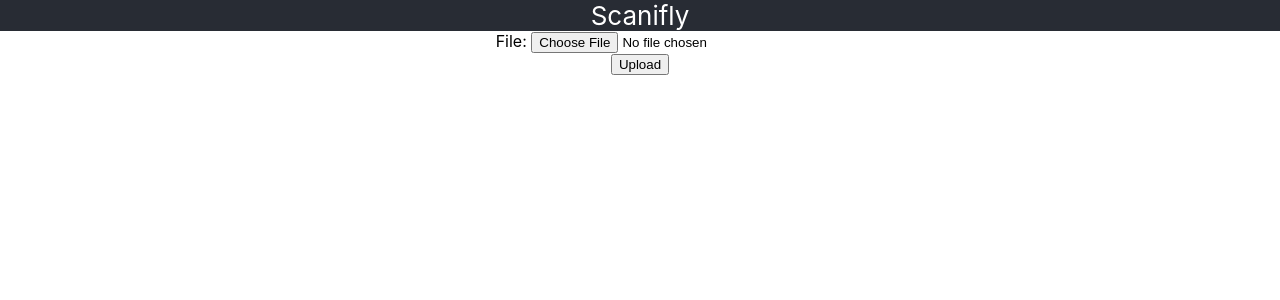
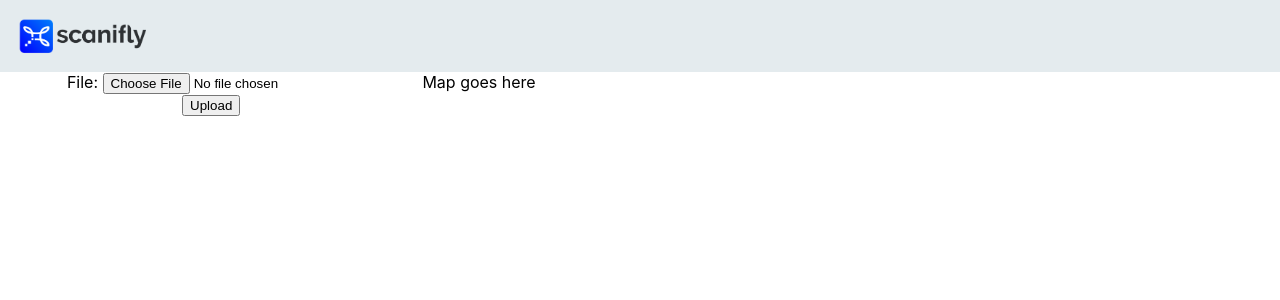
Before and after one commit to haddigan/scanifly, a React (Create React App) app in the folder client/: page / in a window 1280 px wide. Shown: the top 300 px of the page. Built offline with nearby package versions, Linux system fonts and the light colour scheme.

Commit message:
refactor page layout

```diff
--- a/client/src/App.css
+++ b/client/src/App.css
@@ -1,13 +1,3 @@
 .App {
   text-align: center;
 }
-
-.App-header {
-  background-color: #282c34;
-  display: flex;
-  flex-direction: column;
-  align-items: center;
-  justify-content: center;
-  font-size: calc(10px + 2vmin);
-  color: white;
-}
--- a/client/src/App.js
+++ b/client/src/App.js
@@ -1,5 +1,7 @@
 import { useCoordsApi } from "./hooks/useCoordsApi";
+import { PageLayout } from "./components/PageLayout";
 import "./App.css";
+import { Header } from "./components/Header";
 
 function App() {
   const [coords, requestCoords] = useCoordsApi();
@@ -13,8 +15,9 @@
 
   return (
     <div className="App">
-      <header className="App-header">Scanifly</header>
-      <section>
+      <Header />
+      <PageLayout>
+        <>
           {coords && (
             <div>
               <p>
@@ -29,7 +32,11 @@
             </div>
             <input type="submit" value="Upload" />
           </form>
-      </section>
+        </>
+        <>
+          <div>Map goes here</div>
+        </>
+      </PageLayout>
     </div>
   );
 }
--- /dev/null
+++ b/client/src/components/Header.css
@@ -0,0 +1,11 @@
+.App-header {
+  background-color: #e4ebee;
+  display: flex;
+  flex-direction: column;
+  align-items: flex-start;
+  color: white;
+}
+.App-header img {
+  height: 2.5em;
+  margin: 1em;
+}
--- /dev/null
+++ b/client/src/components/Header.js
@@ -0,0 +1,9 @@
+import "./Header.css";
+
+export const Header = () => {
+  return (
+    <header className="App-header">
+      <img src="img/logo.png" alt="Scanifly logo" />
+    </header>
+  );
+};
--- /dev/null
+++ b/client/src/components/PageLayout.css
@@ -0,0 +1,6 @@
+.layout-container {
+  display: flex;
+}
+.layout-left-sidebar {
+  flex-basis: 33vw;
+}
--- /dev/null
+++ b/client/src/components/PageLayout.js
@@ -0,0 +1,13 @@
+import { Children } from "react";
+
+import "./PageLayout.css";
+
+export const PageLayout = ({ children }) => {
+  const [left, right] = Children.toArray(children);
+  return (
+    <main className="layout-container">
+      <section className="layout-left-sidebar">{left}</section>
+      <section className="layout-right-content">{right}</section>
+    </main>
+  );
+};
```
Also changed, not shown: client/public/img/logo.png (added). Lines whose indentation alone changed are shown as unchanged.
